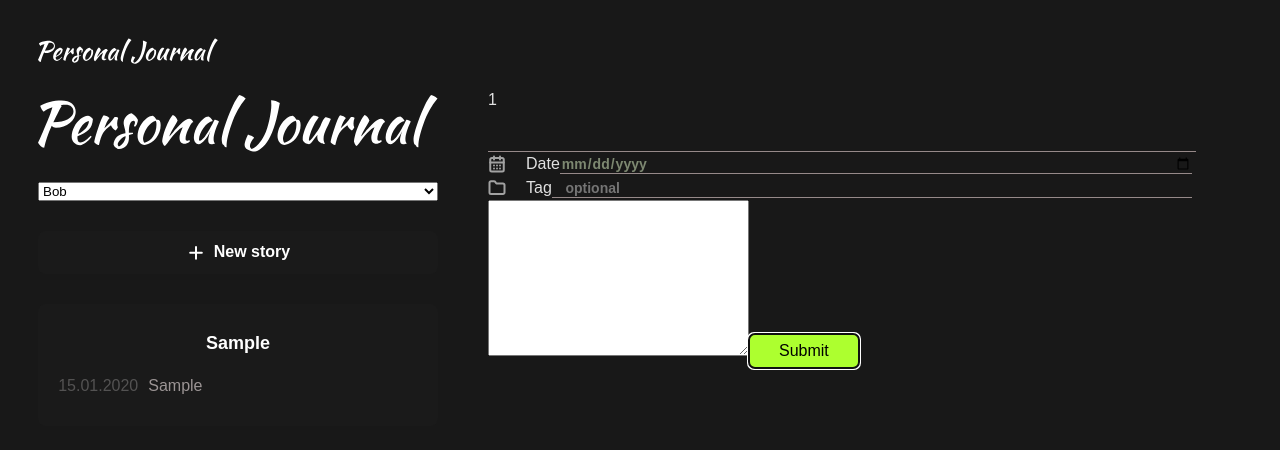
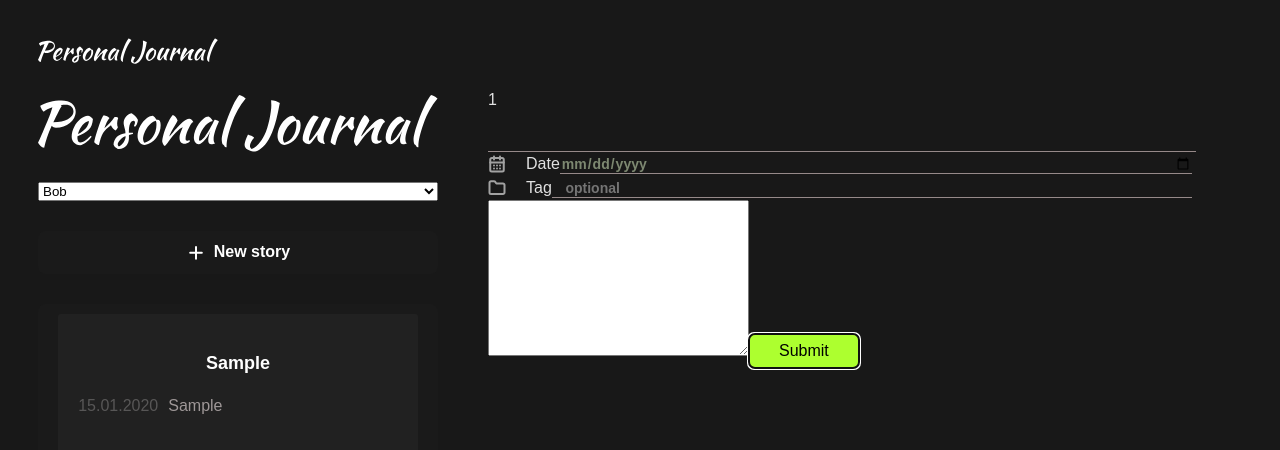
Before and after one commit to dktwho/daybook, a React (Vite) app: page / in a window 1280 px wide. Both pictures are taken after typing "Sample", "2020-01-15", "Sample", "Sample" into the empty fields and a click on the button "Submit". Shown: the top 450 px of the page. Built offline with nearby package versions, Linux system fonts and the light colour scheme.

Commit message:
style: change style for component JournalItem

```diff
--- a/src/components/JournalItem/JournalItem.css
+++ b/src/components/JournalItem/JournalItem.css
@@ -2,7 +2,7 @@
     border-radius: 3px;
     background: rgba(255, 255, 255, 0.03);
     padding: 20px;
-
+    color: #FFF
 }
 
 .journal-item__header {
@@ -28,7 +28,6 @@
     font-weight: 400;
     line-height: normal;
     overflow: hidden;
-
 }
 
 .journal-item__body {
--- a/src/components/JournalItem/JournalItem.jsx
+++ b/src/components/JournalItem/JournalItem.jsx
@@ -5,12 +5,12 @@ export const JournalItem = (props) => {
     const formatedDate = new Intl.DateTimeFormat('ru-Ru').format(date)
 
     return (
-        <>
+        <div className={'journal-item'}>
             <h2 className={'journal-item__header'}>{title}</h2>
             <h2 className={'journal-item__body'}>
                 <div className={'journal-item__date'}>{formatedDate}</div>
                 <div className={'journal-item__text'}>{text}</div>
             </h2>
-        </>
+        </div>
     );
 };
```
